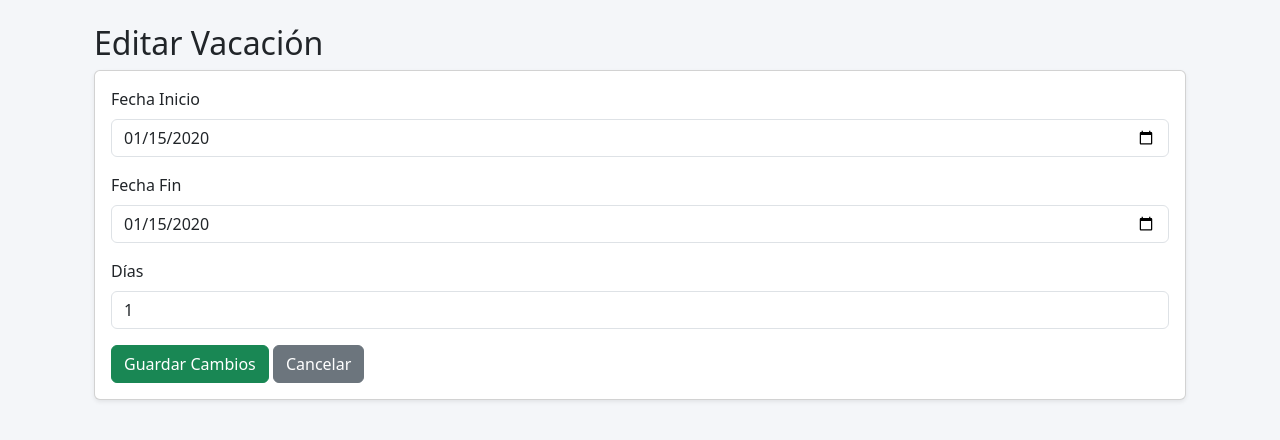
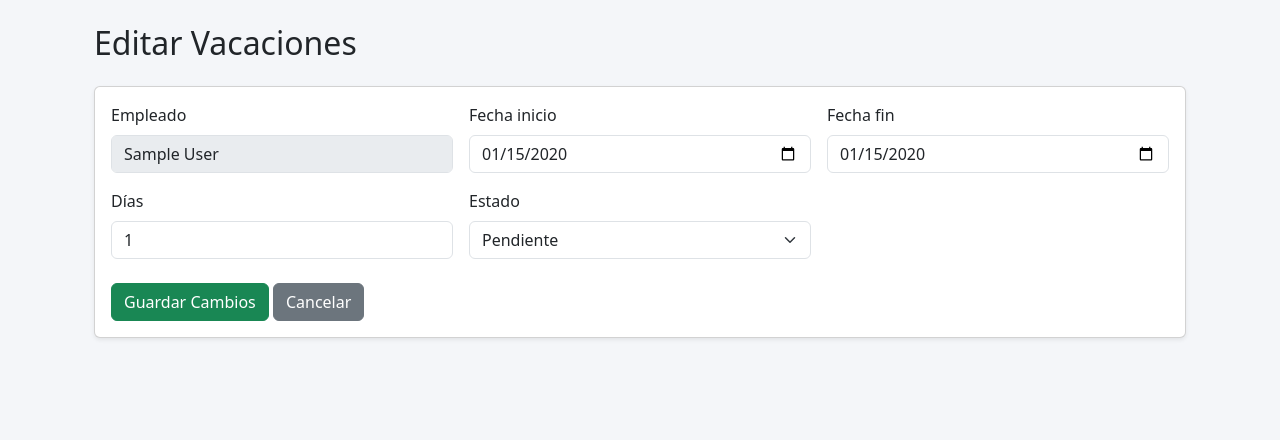
Before and after one commit to Corose/dashboard, a Flask app: page /edit_vacacion/1 in a window 1280 px wide. Shown: the part 56-496 px from the top of the page. Run offline with Flask 3, Linux system fonts and the light colour scheme; a user stored in the database is signed in; tables that the repository leaves empty hold one stand-in row (values such as "Sample post").

Commit message:
FIX vacaciones v9

```diff
--- a/routes.py
+++ b/routes.py
@@ -486,39 +486,31 @@ def delete_vacacion(id):
 # =========================
 
 
-@app.route("/edit_vacacion/<int:id>", methods=["GET", "POST"])
+@app.route("/edit_vacacion/<int:id>", methods=["GET","POST"])
 @login_required
 def edit_vacacion(id):
+    try:
+        vacacion = Vacacion.query.get_or_404(id)
 
-    if current_user.role != "admin":
-        return redirect(url_for("dashboard"))
+        if request.method == "POST":
+            print("POST RECIBIDO")  # 👈 debug
 
-    vacacion = Vacacion.query.get_or_404(id)
+            vacacion.fecha_inicio = datetime.strptime(
+                request.form["fecha_inicio"], "%Y-%m-%d"
+            ).date()
 
-    from datetime import datetime
+            vacacion.fecha_fin = datetime.strptime(
+                request.form["fecha_fin"], "%Y-%m-%d"
+            ).date()
 
-    if request.method == "POST":
+            db.session.commit()
+            return redirect(url_for("historial_vacaciones"))
 
-        fecha_inicio = datetime.strptime(
-            request.form["fecha_inicio"], "%Y-%m-%d"
-        ).date()
+        return render_template("edit_vacacion.html", vacacion=vacacion)
 
-        fecha_fin = datetime.strptime(
-            request.form["fecha_fin"], "%Y-%m-%d"
-        ).date()
-
-        dias = (fecha_fin - fecha_inicio).days + 1
-
-        vacacion.fecha_inicio = fecha_inicio
-        vacacion.fecha_fin = fecha_fin
-        vacacion.dias_solicitados = dias
-
-        db.session.commit()
-
-        return redirect(url_for("vacaciones_view"))
-
-    return render_template("edit_vacacion.html", vacacion=vacacion)
-
+    except Exception as e:
+        print("ERROR:", e)
+        return "Error interno", 500
 # =========================
 # EXPORTAR VACACIONES A EXCEL (ADMIN ONLY)
 # =========================
--- a/templates/edit_vacacion.html
+++ b/templates/edit_vacacion.html
@@ -2,45 +2,77 @@
 {% block content %}
 
 <div class="container mt-4">
-    <h2>Editar Vacación</h2>
+    <h2 class="mb-4">Editar Vacaciones</h2>
 
     <div class="card shadow-sm">
         <div class="card-body">
-
             <form method="POST">
 
-                <div class="mb-3">
-                    <label class="form-label">Fecha Inicio</label>
-                    <input type="date" name="fecha_inicio"
-                           value="{{ vacacion.fecha_inicio }}"
-                           class="form-control" required>
+                <div class="row g-3">
+
+                    <div class="col-md-4">
+                        <label class="form-label">Empleado</label>
+                        <input type="text" class="form-control"
+                               value="{{ vacacion.user.nombre }}" disabled>
                     </div>
 
-                <div class="mb-3">
-                    <label class="form-label">Fecha Fin</label>
-                    <input type="date" name="fecha_fin"
-                           value="{{ vacacion.fecha_fin }}"
-                           class="form-control" required>
+                    <div class="col-md-4">
+                        <label class="form-label">Fecha inicio</label>
+                        <input type="date" name="fecha_inicio"
+                               class="form-control"
+                               value="{{ vacacion.fecha_inicio }}"
+                               required>
                     </div>
 
-                <div class="mb-3">
-                    <label class="form-label">Días</label>
-                    <input type="number" name="dias"
-                           value="{{ vacacion.dias_solicitados }}"
-                           class="form-control" required>
+                    <div class="col-md-4">
+                        <label class="form-label">Fecha fin</label>
+                        <input type="date" name="fecha_fin"
+                               class="form-control"
+                               value="{{ vacacion.fecha_fin }}"
+                               required>
                     </div>
 
+                    <div class="col-md-4">
+                        <label class="form-label">Días</label>
+                        <input type="number"
+                               name="dias"
+                               class="form-control"
+                               value="{{ vacacion.dias_solicitados }}"
+                               required>
+                    </div>
+
+                    <div class="col-md-4">
+                        <label class="form-label">Estado</label>
+                        <select name="estado" class="form-select">
+                            <option value="Aprobado"
+                                {% if vacacion.estado == "Aprobado" %}selected{% endif %}>
+                                Aprobado
+                            </option>
+                            <option value="Pendiente"
+                                {% if vacacion.estado == "Pendiente" %}selected{% endif %}>
+                                Pendiente
+                            </option>
+                            <option value="Rechazado"
+                                {% if vacacion.estado == "Rechazado" %}selected{% endif %}>
+                                Rechazado
+                            </option>
+                        </select>
+                    </div>
+
+                </div>
+
+                <div class="mt-4">
                     <button type="submit" class="btn btn-success">
                         Guardar Cambios
                     </button>
 
-                <a href="{{ url_for('vacaciones') }}"
+                    <a href="{{ url_for('vacaciones_view') }}"
                        class="btn btn-secondary">
                         Cancelar
                     </a>
+                </div>
 
             </form>
-
         </div>
     </div>
 </div>
```
Lines whose indentation alone changed are shown as unchanged.
